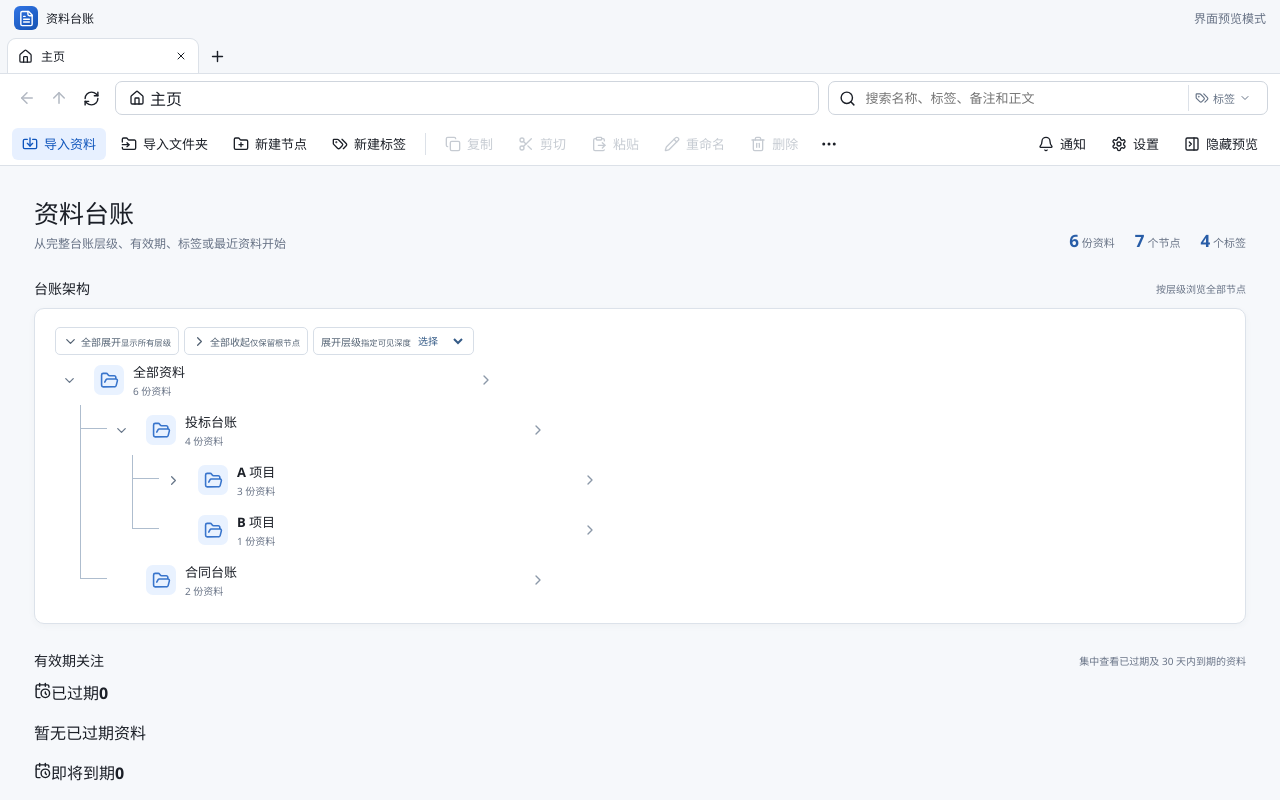
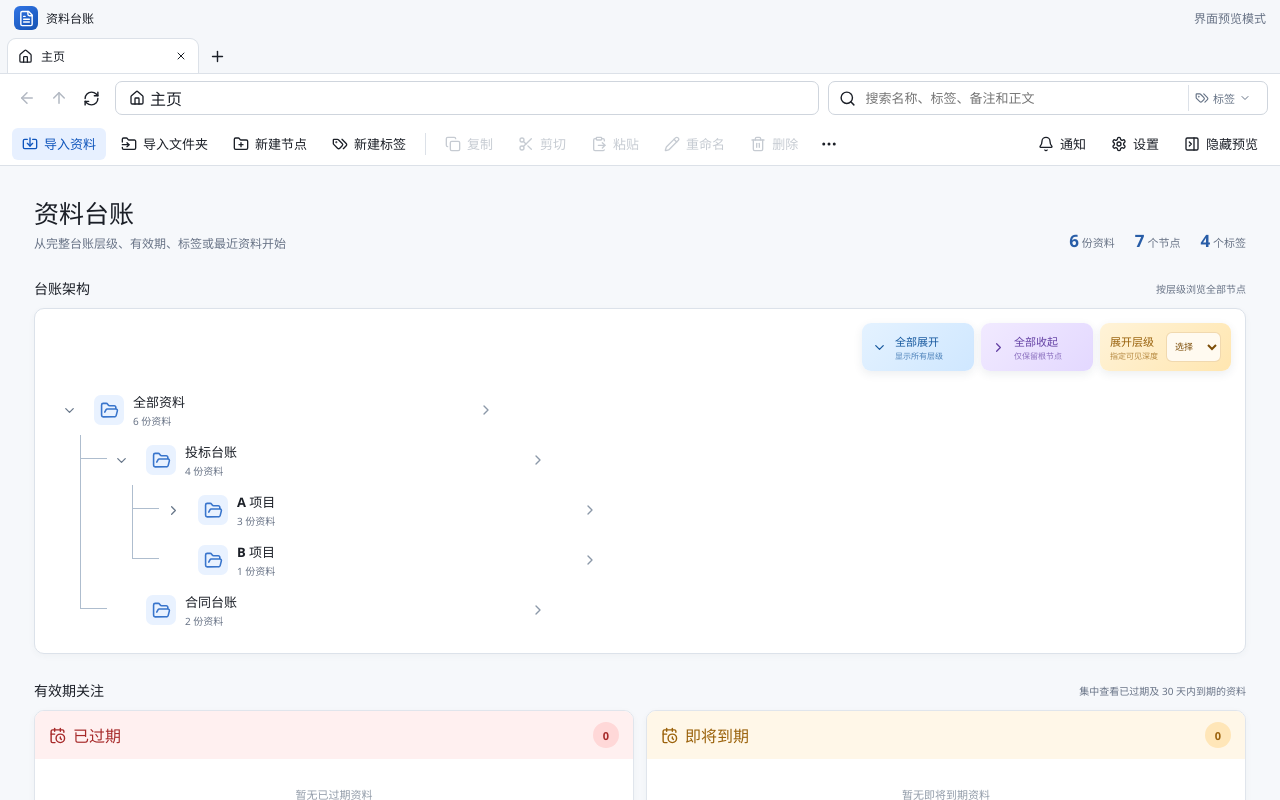
Before and after one commit to LeMasta/EazyLedger, a React (Vite) app: page / in a window 1280 px wide. Built offline with nearby package versions, Linux system fonts and the light colour scheme.

Commit message:
完善有效期、树控件与预览样式

```diff
--- a/src/styles.css
+++ b/src/styles.css
@@ -352,6 +352,63 @@ button.tag-chip:hover { background: color-mix(in srgb, var(--tag-color) 27%, whi
 .expiry-reminder em.today { color: #c23d16; font-weight: 700; }
 .expiry-reminder em.due-soon { color: #a96008; font-weight: 700; }
 .expiry-reminder footer { padding: 7px 12px; border-top: 1px solid #f0d9b2; color: #846f54; font-size: 10px; }
+
+/* v0.4.3: persistent expiry center, card-style tree controls and rich preview tools */
+.notification-button { position: relative; }
+.notification-button.has-alerts { color: #a14b08; background: #fff6e6; }
+.notification-button > span { position: absolute; top: 0; right: 1px; min-width: 16px; height: 16px; padding: 0 4px; display: grid; place-items: center; border: 2px solid white; border-radius: 9px; background: #db3b35; color: white; font-size: 8px; font-weight: 700; }
+
+.home-ledger-tree { position: relative; min-height: 116px; padding-top: 76px; }
+.home-tree-controls { position: absolute; top: 14px; right: 14px; z-index: 2; display: flex; align-items: stretch; gap: 7px; }
+.home-tree-controls button, .home-tree-controls label { height: 48px; min-width: 112px; padding: 7px 10px; display: flex; align-items: center; gap: 8px; border: 0; border-radius: 9px; box-shadow: 0 3px 10px #26364d16; font-size: 10px; cursor: pointer; }
+.home-tree-controls button > span, .home-tree-controls label > span { display: grid; gap: 1px; text-align: left; }
+.home-tree-controls strong { font-size: 11px; }
+.home-tree-controls small { opacity: .72; font-size: 8px; font-weight: 400; }
+.home-tree-controls .expand { color: #17599f; background: linear-gradient(135deg, #e4f2ff, #cfe7ff); }
+.home-tree-controls .collapse { color: #6542a5; background: linear-gradient(135deg, #f1eaff, #e3d8ff); }
+.home-tree-controls .depth { color: #98600a; background: linear-gradient(135deg, #fff3d8, #ffe6b0); }
+.home-tree-controls select { width: 55px; height: 30px; padding: 0 4px; border: 1px solid #dba94e66; border-radius: 6px; outline: 0; background: #fffaf0; color: #7c4d08; font-size: 9px; }
+
+.expiry-overview-grid { display: grid; grid-template-columns: repeat(2, minmax(0, 1fr)); gap: 12px; }
+.expiry-overview-card { overflow: hidden; border: 1px solid #e0e5ec; border-radius: 10px; background: white; box-shadow: 0 2px 7px #2c40520a; }
+.expiry-overview-card > header { height: 48px; padding: 0 14px; display: flex; align-items: center; justify-content: space-between; }
+.expiry-overview-card > header span { display: flex; align-items: center; gap: 7px; }
+.expiry-overview-card > header b { min-width: 26px; height: 26px; display: grid; place-items: center; border-radius: 13px; font-size: 11px; }
+.expiry-overview-card.expired > header { color: #a72a2a; background: #fff0f0; }
+.expiry-overview-card.expired > header b { background: #ffd8d8; }
+.expiry-overview-card.due-soon > header { color: #9b620b; background: #fff7e8; }
+.expiry-overview-card.due-soon > header b { background: #ffe6b8; }
+.expiry-overview-card > div { max-height: 264px; overflow-y: auto; padding: 5px; }
+.expiry-overview-card > div > button { width: 100%; min-height: 51px; padding: 6px 8px; display: flex; align-items: center; gap: 8px; border: 0; border-radius: 7px; background: transparent; text-align: left; }
+.expiry-overview-card > div > button:hover { background: #f4f7fb; }
+.expiry-overview-card > div > button > span { min-width: 0; flex: 1; display: grid; gap: 2px; }
+.expiry-overview-card > div > button strong, .expiry-overview-card > div > button small { overflow: hidden; text-overflow: ellipsis; white-space: nowrap; }
+.expiry-overview-card > div > button strong { font-size: 11px; }
+.expiry-overview-card > div > button small { color: #7c8795; font-size: 9px; }
+.expiry-overview-card > div > p { margin: 0; padding: 22px; color: #929ca9; text-align: center; font-size: 11px; }
+
+.preview-stage { position: relative; }
+.preview-stage .preview-box { margin-top: 48px; }
+.preview-toolbar { position: absolute; z-index: 4; top: 8px; left: 12px; right: 12px; height: 32px; padding: 3px; display: flex; align-items: center; gap: 2px; border: 1px solid #dce2ea; border-radius: 7px; background: #fff; box-shadow: 0 2px 8px #1d2b4012; }
+.preview-toolbar > span { width: 1px; height: 18px; margin: 0 3px; background: #dfe4ea; }
+.preview-toolbar button { width: 27px; height: 26px; padding: 0; display: grid; place-items: center; border: 0; border-radius: 5px; background: transparent; color: #536273; }
+.preview-toolbar button:hover:not(:disabled) { color: #1759a8; background: #eaf2fd; }
+.preview-toolbar button:disabled { opacity: .35; }
+.preview-toolbar .zoom-value { width: 42px; font-size: 9px; }
+.preview-toolbar button:last-child { margin-left: auto; }
+.preview-media-transform { width: 100%; height: 100%; display: grid; place-items: center; transform-origin: center; transition: transform .18s ease; }
+.preview-media-transform img { max-width: 100%; max-height: 100%; object-fit: contain; }
+.preview-media-transform iframe { width: 100%; height: 100%; border: 0; background: white; }
+.preview-fullscreen { position: fixed; inset: 0; z-index: 150; padding: 24px; background: #111827e8; backdrop-filter: blur(5px); }
+.preview-fullscreen > div { width: 100%; height: 100%; display: grid; grid-template-rows: 52px minmax(0, 1fr); overflow: hidden; border-radius: 12px; background: #f4f6f9; box-shadow: 0 24px 80px #0007; }
+.preview-fullscreen header { padding: 0 14px; display: flex; align-items: center; justify-content: space-between; border-bottom: 1px solid #d9dee6; background: white; }
+.preview-fullscreen header > div { min-width: 0; display: flex; align-items: center; gap: 9px; }
+.preview-fullscreen header span { min-width: 0; display: grid; gap: 2px; }
+.preview-fullscreen header strong { max-width: 55vw; overflow: hidden; text-overflow: ellipsis; white-space: nowrap; font-size: 12px; }
+.preview-fullscreen header small { color: #87919f; font-size: 9px; }
+.preview-fullscreen .preview-toolbar { position: static; width: auto; min-width: 260px; box-shadow: none; }
+.preview-fullscreen .preview-box { width: auto; height: auto; margin: 14px; border-radius: 9px; }
+
 .toast { position: fixed; right: 18px; bottom: 18px; z-index: 50; max-width: 420px; padding: 10px 12px; border-radius: 7px; background: #2d333d; color: white; display: flex; align-items: center; gap: 10px; font-size: 12px; box-shadow: 0 8px 24px #0003; }
 .splash { height: 100vh; display: grid; place-items: center; color: #697483; background: #f5f7fa; }
 
```
